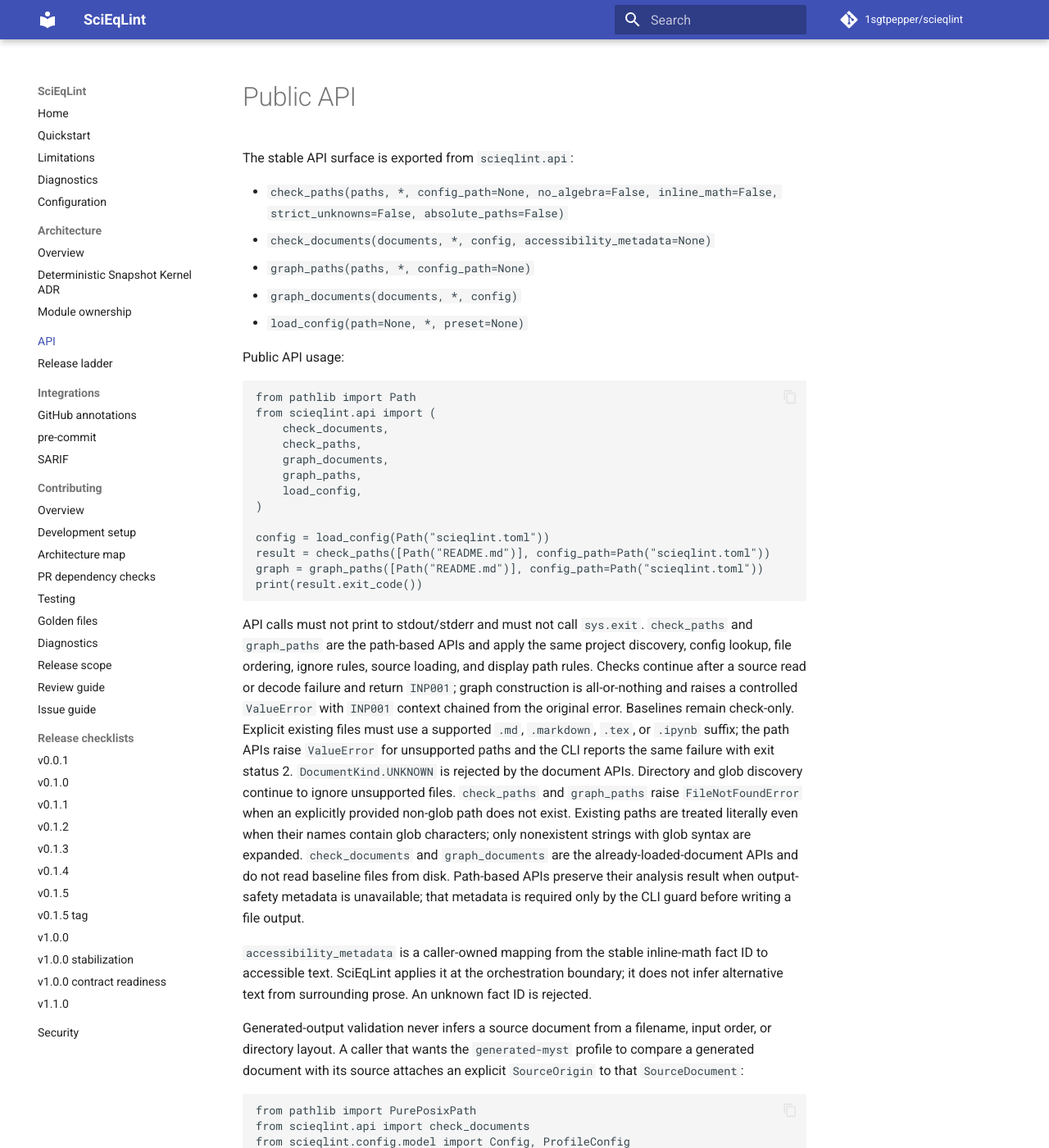
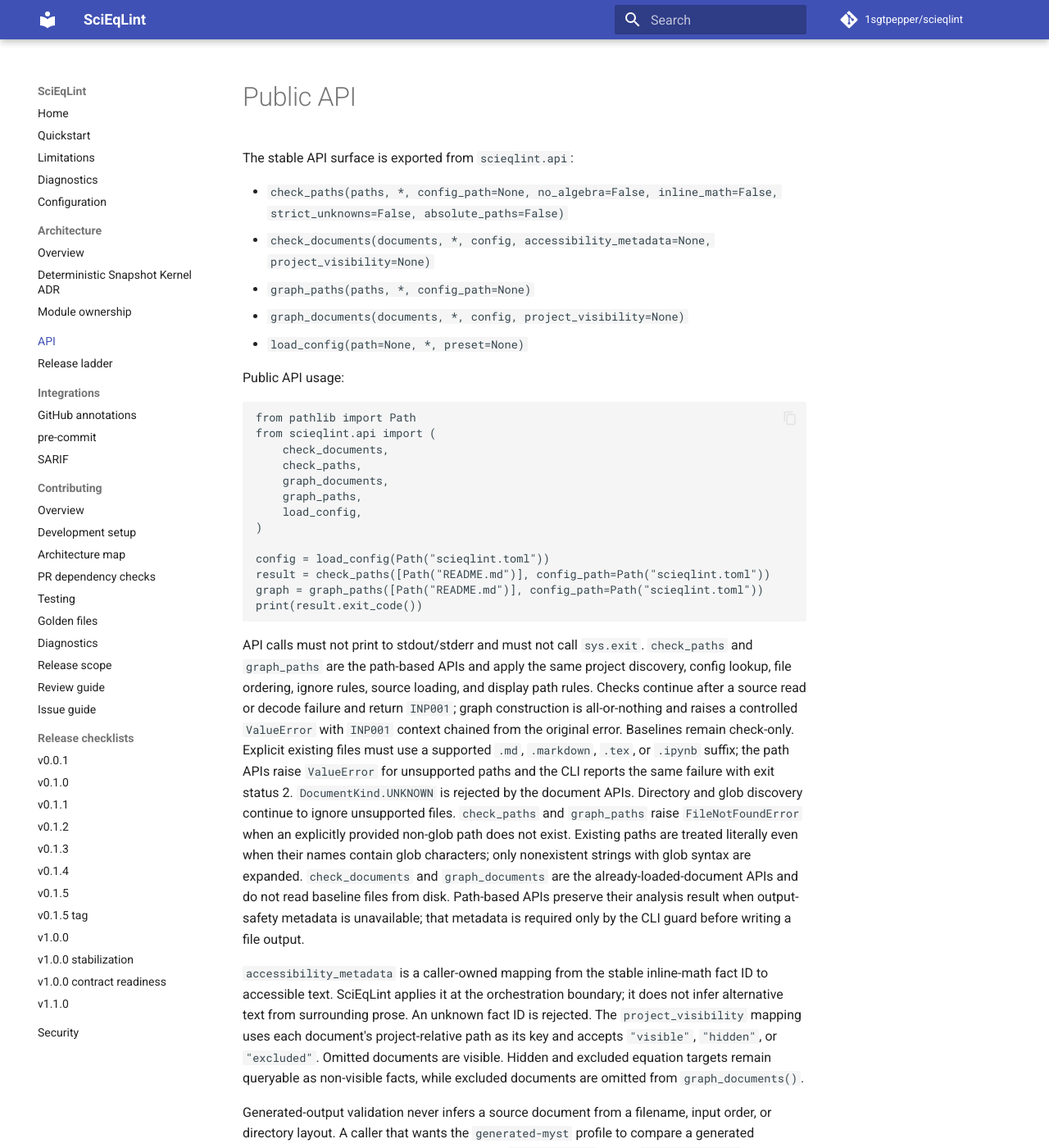
Before and after one commit to 1sgtpepper/scieqlint, an MkDocs documentation site: the page built from docs/api.md, in a window 1280 px wide and 1400 px high. Shown: the whole window at 82% size. Built offline with MkDocs 1.6.1 and Material for MkDocs 9.7.7, drawn with Linux system fonts in a browser that asks for light colours; comment, search, counter and statistics services are not loaded.

Commit message:
fix: document project visibility contract

```diff
--- a/docs/api.md
+++ b/docs/api.md
@@ -4,9 +4,10 @@ The stable API surface is exported from `scieqlint.api`:
 
 - `check_paths(paths, *, config_path=None, no_algebra=False, inline_math=False,
   strict_unknowns=False, absolute_paths=False)`
-- `check_documents(documents, *, config, accessibility_metadata=None)`
+- `check_documents(documents, *, config, accessibility_metadata=None,
+  project_visibility=None)`
 - `graph_paths(paths, *, config_path=None)`
-- `graph_documents(documents, *, config)`
+- `graph_documents(documents, *, config, project_visibility=None)`
 - `load_config(path=None, *, preset=None)`
 
 Public API usage:
@@ -48,7 +49,11 @@ CLI guard before writing a file output.
 
 `accessibility_metadata` is a caller-owned mapping from the stable inline-math fact ID
 to accessible text. SciEqLint applies it at the orchestration boundary; it does not
-infer alternative text from surrounding prose. An unknown fact ID is rejected.
+infer alternative text from surrounding prose. An unknown fact ID is rejected. The
+`project_visibility` mapping uses each document's project-relative path as its key and
+accepts `"visible"`, `"hidden"`, or `"excluded"`. Omitted documents are visible.
+Hidden and excluded equation targets remain queryable as non-visible facts, while
+excluded documents are omitted from `graph_documents()`.
 
 Generated-output validation never infers a source document from a filename, input order,
 or directory layout. A caller that wants the `generated-myst` profile to compare a
```
Also changed, not shown: docs/limitations.md (+3 -2 lines), 1 other file.
